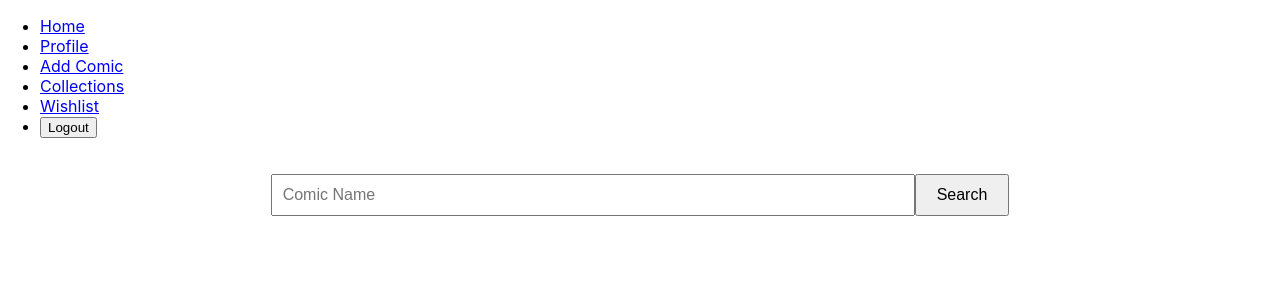
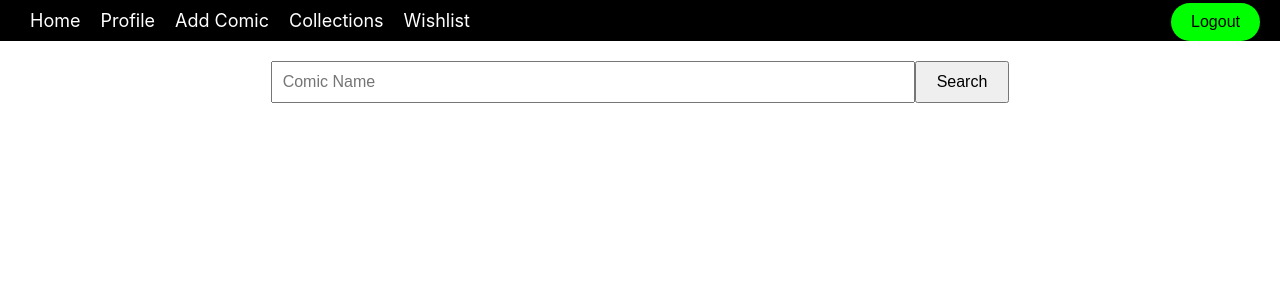
Before and after one commit to yanmarkb/comic-collector-app, a React (Create React App) app: page /add-comic in a window 1280 px wide. Shown: the top 300 px of the page. Built offline with nearby package versions, Linux system fonts and the light colour scheme; sample sign-in values are in the browser's storage.

Commit message:
Update ComicVine API URL and query parameters for comic search

```diff
--- a/src/App.css
+++ b/src/App.css
@@ -36,3 +36,52 @@
     transform: rotate(360deg);
   }
 }
+
+.navbar {
+  background-color: #000;
+  padding: 10px 20px;
+  display: flex;
+  justify-content: space-between;
+  align-items: center;
+  position: relative;
+}
+
+.navbar ul {
+  list-style: none;
+  display: flex;
+  margin: 0;
+  padding: 0;
+}
+
+.navbar li {
+  margin: 0 10px;
+}
+
+.navbar a {
+  color: #fff;
+  text-decoration: none;
+  font-size: 18px;
+  transition: color 0.3s;
+}
+
+.navbar a:hover {
+  color: #00ff00;
+}
+
+.navbar button {
+  background-color: #00ff00;
+  border: none;
+  color: #000;
+  padding: 10px 20px;
+  font-size: 16px;
+  cursor: pointer;
+  transition: background-color 0.3s;
+  border-radius: 20px;
+  position: absolute;
+  top: 3px;
+  right: 20px;
+}
+
+.navbar button:hover {
+  background-color: #00cc00;
+}
--- a/src/App.js
+++ b/src/App.js
@@ -15,6 +15,7 @@ import Collection from "./pages/Collection";
 import Wishlist from "./pages/Wishlist";
 import ComicDetails from "./pages/ComicDetails";
 import { logout } from "./services/authService";
+import "./App.css"; // Import the CSS file
 
 const isAuthenticated = () => {
 	return !!localStorage.getItem("token");
@@ -40,7 +41,7 @@ function App() {
 	return (
 		<Router>
 			<div>
-				<nav>
+				<nav className="navbar">
 					<ul>
 						<li>
 							<Link to="/">Home</Link>
@@ -69,12 +70,10 @@ function App() {
 								<li>
 									<Link to="/wishlist">Wishlist</Link>
 								</li>
-								<li>
-									<button onClick={handleLogout}>Logout</button>
-								</li>
 							</>
 						)}
 					</ul>
+					{auth && <button onClick={handleLogout}>Logout</button>}
 				</nav>
 				<Routes>
 					<Route path="/" element={<Home />} />
--- a/src/pages/Collection.js
+++ b/src/pages/Collection.js
@@ -9,7 +9,6 @@ const Collection = ({ userId }) => {
 	const [collectionNumber, setCollectionNumber] = useState("");
 	const [collectionName, setCollectionName] = useState("");
 	const [libraryName, setLibraryName] = useState("");
-	const [isEditingLibrary, setIsEditingLibrary] = useState(false);
 	const [libraries, setLibraries] = useState([]);
 	const [newLibraryName, setNewLibraryName] = useState("");
 	const [showLibraryModal, setShowLibraryModal] = useState(false);
@@ -103,15 +102,7 @@ const Collection = ({ userId }) => {
 		setCollectionNumber(comic.collection_number || "");
 		setCollectionName(comic.collection_name || comic.title);
 		setLibraryName(comic.library_name || "");
-		setIsEditingLibrary(false);
-	};
-
-	const handleEditLibrary = (comic) => {
-		setEditingComic(comic);
-		setLibraryName(comic.library_name || "");
-		setIsEditingLibrary(true);
 		setShowEditLibraryModal(true);
-		setShowLibraryModal(false); // Ensure the other modal is closed
 	};
 
 	const handleSave = async () => {
@@ -211,6 +202,9 @@ const Collection = ({ userId }) => {
 								))}
 							</select>
 						</div>
+						<button onClick={() => handleEdit(comic)} className="edit-button">
+							<FaEdit />
+						</button>
 						<button
 							onClick={() => handleDeleteComic(comic.id)}
 							className="delete-button">
@@ -234,10 +228,6 @@ const Collection = ({ userId }) => {
 											alt={comic.title || "Unknown Title"}
 											className="comic-cover"
 										/>
-										<FaEdit
-											className="edit-icon"
-											onClick={() => handleEditLibrary(comic)}
-										/>
 										<div className="comic-info">
 											<h3>
 												{comic.collection_name ||
@@ -246,12 +236,13 @@ const Collection = ({ userId }) => {
 												- Issue #
 												{comic.collection_number ||
 													formatIssueNumber(comic.issue_number)}
-												<FaEdit
-													className="edit-icon"
-													onClick={() => handleEdit(comic)}
-												/>
 											</h3>
 										</div>
+										<button
+											onClick={() => handleEdit(comic)}
+											className="edit-button">
+											<FaEdit />
+										</button>
 										<button
 											onClick={() => handleDeleteComic(comic.id)}
 											className="delete-button">
@@ -266,10 +257,25 @@ const Collection = ({ userId }) => {
 					</div>
 				);
 			})}
-
-			{editingComic && showEditLibraryModal && (
+			{showEditLibraryModal && editingComic && (
 				<div className="edit-modal">
-					<h2>Edit Comic's Library</h2>
+					<h2>Edit Comic</h2>
+					<label>
+						Collection Name:
+						<input
+							type="text"
+							value={collectionName}
+							onChange={(e) => setCollectionName(e.target.value)}
+						/>
+					</label>
+					<label>
+						Collection Number:
+						<input
+							type="text"
+							value={collectionNumber}
+							onChange={(e) => setCollectionNumber(e.target.value)}
+						/>
+					</label>
 					<label>
 						Select Library:
 						<select
@@ -293,8 +299,7 @@ const Collection = ({ userId }) => {
 					</button>
 				</div>
 			)}
-
-			{!showEditLibraryModal && showLibraryModal && (
+			{showLibraryModal && (
 				<div className="edit-modal">
 					<h2>Create New Library</h2>
 					<label>
@@ -315,7 +320,6 @@ const Collection = ({ userId }) => {
 					</button>
 				</div>
 			)}
-
 			{showDeleteModal && (
 				<div className="delete-modal">
 					<h2>Delete a Library</h2>
--- a/src/pages/Home.css
+++ b/src/pages/Home.css
@@ -4,38 +4,30 @@
   overflow: hidden;
   background: #000;
 }
-
 .comic-row {
   position: absolute;
   white-space: nowrap;
-    height: 200px;
+  height: 33.33%;
   width: 200%;
   display: flex;
   align-items: center;
   overflow: hidden;
+  animation: scroll-right linear infinite;
 }
-
 .comic-row img {
   height: 100%;
   width: auto;
-    margin: 0 5px;
+  margin: 0 10px;
 }
-
 .comic-row:nth-child(1) {
   top: 0;
-    animation: scroll-right 20s linear infinite;
 }
-
 .comic-row:nth-child(2) {
-    top: 200px;
-    animation: scroll-left 20s linear infinite;
+  top: 33.33%;
 }
-
 .comic-row:nth-child(3) {
-    top: 400px;
-    animation: scroll-right 20s linear infinite;
+  top: 66.66%;
 }
-
 @keyframes scroll-right {
   from {
     transform: translateX(0);
@@ -44,12 +36,3 @@
     transform: translateX(-50%);
   }
 }
-
-  @keyframes scroll-left {
-    from {
-      transform: translateX(0);
-    }
-    to {
-      transform: translateX(50%);
-    }
-  }
--- a/src/pages/Home.js
+++ b/src/pages/Home.js
@@ -1,33 +1,48 @@
 import React, { useEffect, useState } from "react";
 import { fetchComics } from "../services/comicVineService";
+import Loading from "./Loading";
 import "./Home.css";
 
 const Home = () => {
 	const [comics, setComics] = useState([]);
+	const [loading, setLoading] = useState(true);
 
 	useEffect(() => {
 		const getComics = async () => {
 			const comicCovers = await fetchComics();
 			console.log("Fetched Comics:", comicCovers);
-			setComics(comicCovers);
+			setComics(shuffleArray(comicCovers));
+			setLoading(false);
 		};
 
 		getComics();
 	}, []);
 
-	const renderRow = (comics, reverse = false) => (
-		<div className={`comic-row ${reverse ? "reverse" : ""}`}>
-			{[...comics, ...comics].map((comic) => (
-				<img key={comic.id} src={comic.image.original_url} alt={comic.name} />
+	const shuffleArray = (array) => {
+		for (let i = array.length - 1; i > 0; i--) {
+			const j = Math.floor(Math.random() * (i + 1));
+			[array[i], array[j]] = [array[j], array[i]];
+		}
+		return array;
+	};
+
+	const renderRow = (comics, speed) => (
+		<div className="comic-row" style={{ animationDuration: `${speed}s` }}>
+			{comics.concat(comics).map((comic, index) => (
+				<img key={index} src={comic.image.original_url} alt={comic.name} />
 			))}
 		</div>
 	);
 
+	if (loading) {
+		return <Loading />;
+	}
+
 	return (
 		<div className="home">
-			{renderRow(comics.slice(0, 10))}
-			{renderRow(comics.slice(10, 20), true)}
-			{renderRow(comics.slice(20, 30))}
+			{renderRow(comics.slice(0, 10), 30)}
+			{renderRow(comics.slice(10, 20), 35)}
+			{renderRow(comics.slice(20, 30), 40)}
 		</div>
 	);
 };
--- /dev/null
+++ b/src/pages/Loading.css
@@ -0,0 +1,35 @@
+.loading-container {
+    display: flex;
+    justify-content: center;
+    align-items: center;
+    height: 100vh;
+    font-size: 24px;
+    font-weight: bold;
+    background-color: black;
+    color: white;
+}
+
+.dot {
+    animation: dot-blink 1.5s infinite;
+    color: white;
+}
+
+.dot:nth-child(2) {
+    animation-delay: 0.5s;
+}
+
+.dot:nth-child(3) {
+    animation-delay: 1s;
+}
+
+@keyframes dot-blink {
+    0%, 20% {
+        opacity: 0;
+    }
+    40% {
+        opacity: 1;
+    }
+    100% {
+        opacity: 0;
+    }
+}
--- /dev/null
+++ b/src/pages/Loading.js
@@ -0,0 +1,16 @@
+import React from "react";
+import "./Loading.css";
+
+const Loading = () => {
+	return (
+		<div className="loading-container">
+			<p>
+				One Second<span className="dot">.</span>
+				<span className="dot">.</span>
+				<span className="dot">.</span>
+			</p>
+		</div>
+	);
+};
+
+export default Loading;
```
Lines whose indentation alone changed are shown as unchanged.
